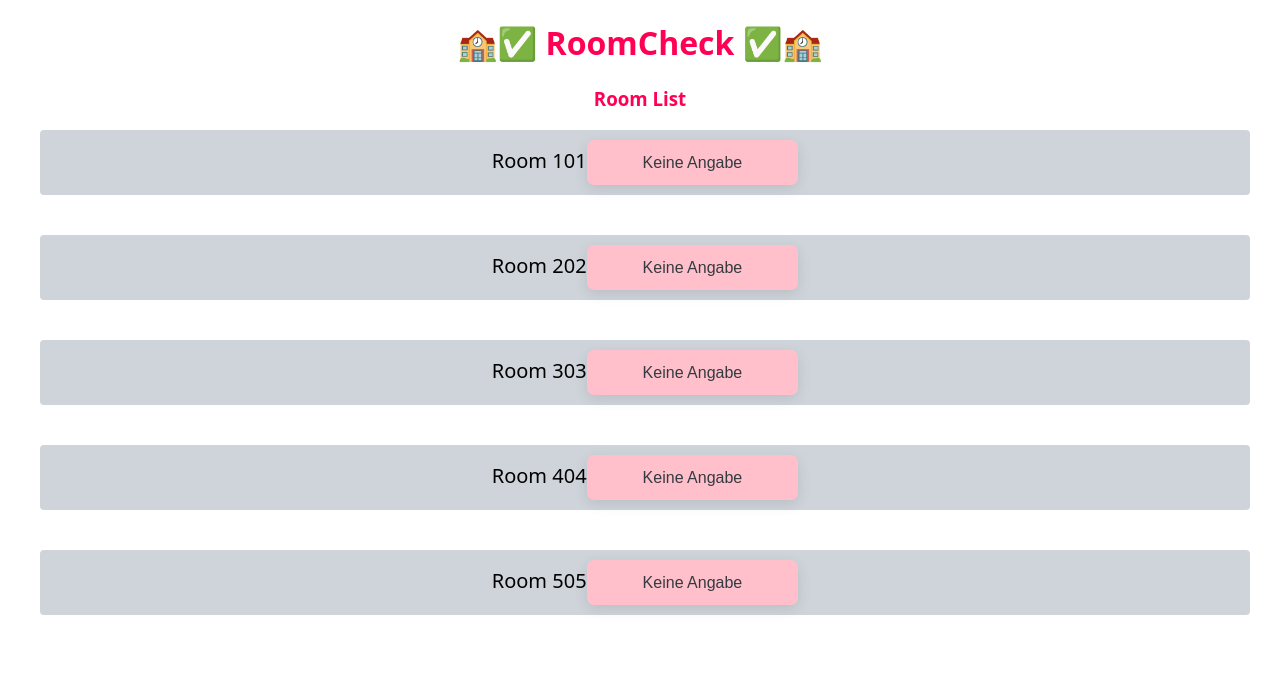
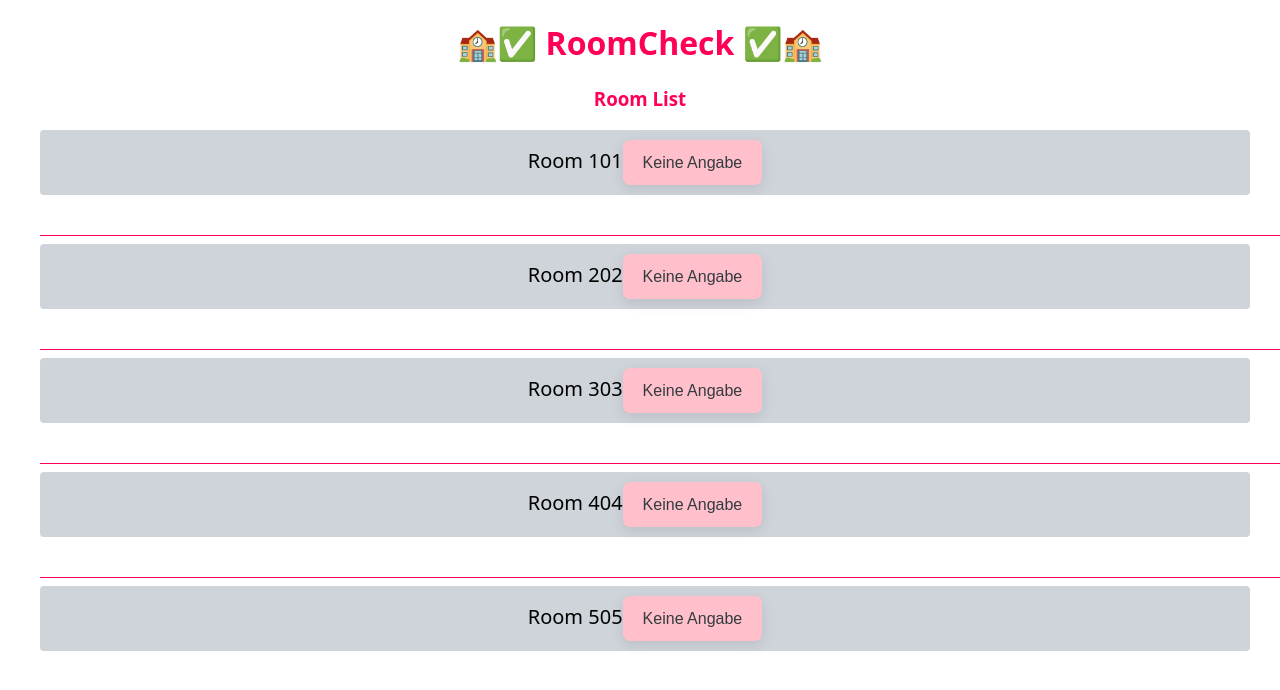
Before and after one commit to sschoe85/roomcheck, a Next.js app: page / in a window 1280 px wide. Shown: the top 690 px of the page. Built offline with nearby package versions, Linux system fonts and the light colour scheme.

Commit message:
Create a divider for styling

```diff
--- /dev/null
+++ b/components/Divider/index.js
@@ -0,0 +1,5 @@
+import { StyledDivider } from "./styles";
+
+export default function Divider() {
+  return <StyledDivider />;
+}
--- /dev/null
+++ b/components/Divider/styles.js
@@ -0,0 +1,10 @@
+import styled from "styled-components";
+
+const StyledDivider = styled.hr`
+  border: 0;
+  height: 1px;
+  background-color: #ff0054;
+  margin: 8px 0;
+`;
+
+export { StyledDivider };
--- a/components/RoomButton/styles.js
+++ b/components/RoomButton/styles.js
@@ -5,7 +5,7 @@ const RoomButtonStyled = styled.button`
   outline: 0;
   cursor: pointer;
   border: none;
-  padding: 0 56px;
+  padding: 0 20px;
   height: 45px;
   line-height: 45px;
   border-radius: 7px;
--- a/components/RoomList/index.js
+++ b/components/RoomList/index.js
@@ -1,5 +1,6 @@
 import RoomButton from "../RoomButton";
 import { RoomListContainer, RoomListTitle, RoomListItem } from "./styles";
+import Divider from "../Divider";
 export default function RoomList() {
   // Dummy data for the rooms array
   const rooms = [
@@ -14,11 +15,14 @@ export default function RoomList() {
     <RoomListContainer>
       <RoomListTitle>Room List</RoomListTitle>
       <ul>
-        {rooms.map((room) => (
-          <RoomListItem key={room.id}>
-            {room.name}
-            <RoomButton room={room} />
-          </RoomListItem>
+        {rooms.map((room, index) => (
+          <div key={room.id}>
+            <RoomListItem key={room.id}>
+              {room.name}
+              <RoomButton room={room} />
+            </RoomListItem>
+            {index !== rooms.length - 1 && <Divider />}
+          </div>
         ))}
       </ul>
     </RoomListContainer>
```
